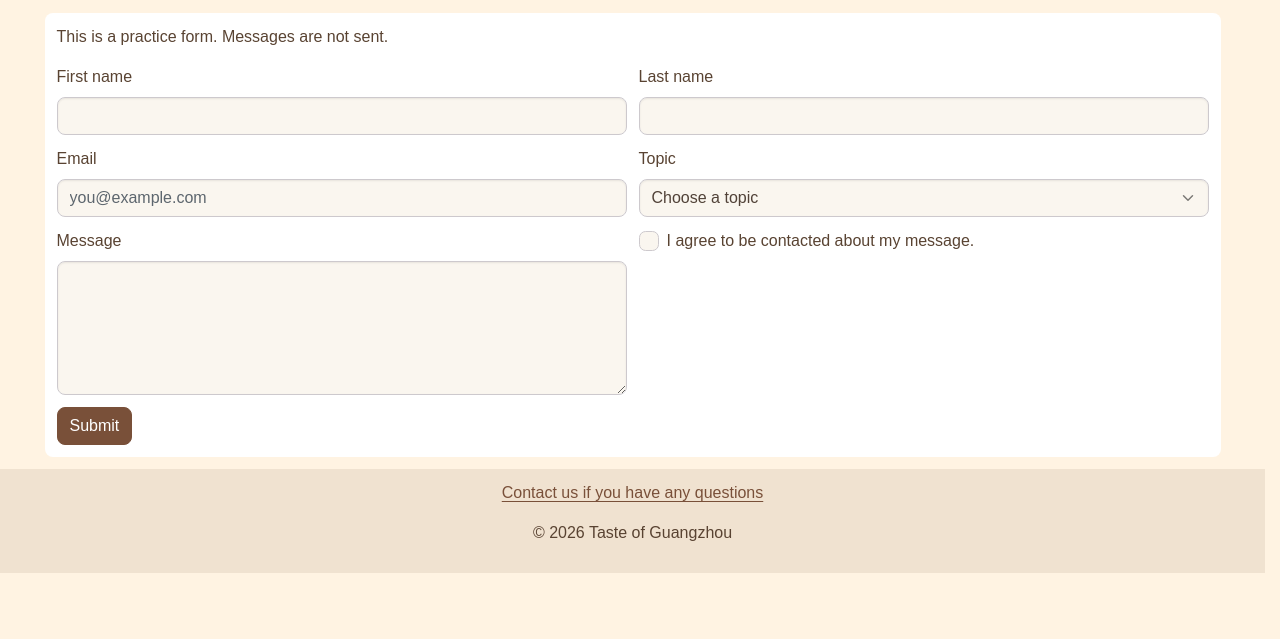
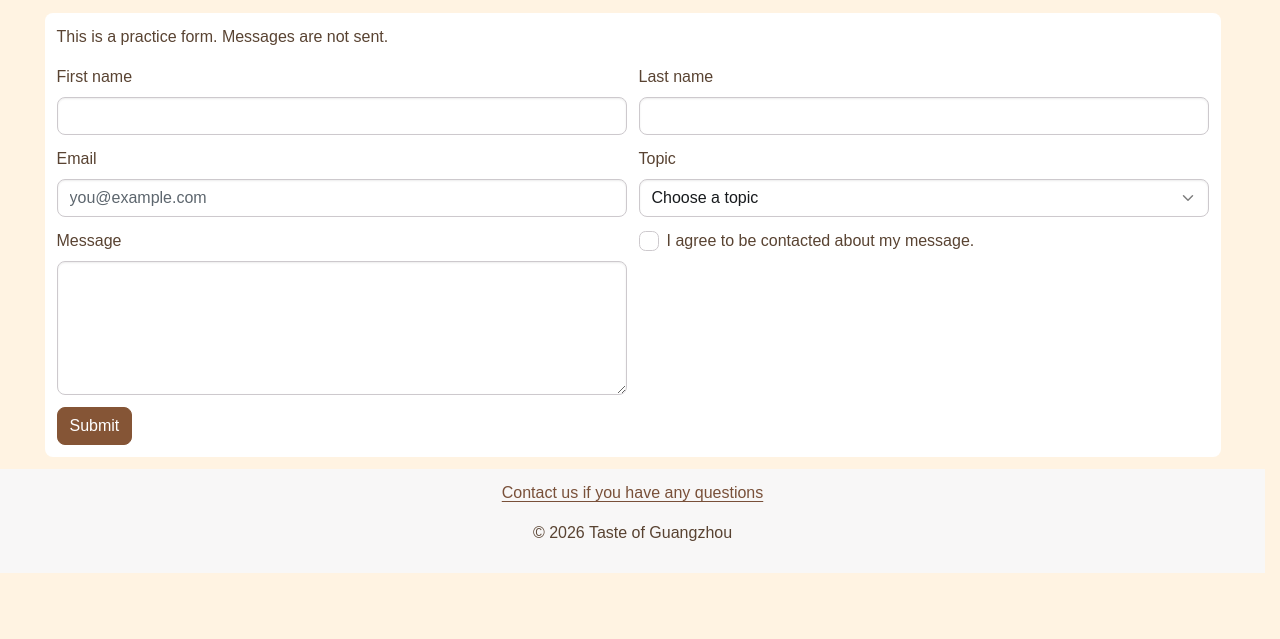
Before and after one commit to Viki666loo/Lab-6-1, a plain HTML site: page contact.html in a window 1280 px wide. Shown: the part 161-800 px from the top of the page. Drawn offline with Linux system fonts and the light colour scheme.

Commit message:
v3-color change

```diff
--- a/css/style.css
+++ b/css/style.css
@@ -3,10 +3,6 @@
     --bs-primary-bg: #795039;
     --bs-primary-fg: #795039;
     --bs-primary-contrast: #ffffff;
-    --bs-primary-focus-ring: #795039;
-    --bs-bg-body: #faf6ef;
-    --bs-fg-body: #514238;
-    --bs-bg-1: #f0e2d0;
 }
 body {
     font-family: Arial, sans-serif;
@@ -17,13 +13,16 @@ h1, h2, h3, h4 {
     font-family: Georgia, serif;
     color: #65432e;
 }
+.navbar, footer{
+    background-color: efd3ae;
+}
 .btn-solid.theme-primary {
-    --bs-btn-bg: #795039;
+    --bs-btn-bg: #855536;
     --bs-btn-color: #ffffff;
-    --bs-btn-border-color: #795039;
+    --bs-btn-border-color: #855536;
 }
 .btn-solid.theme-primary:hover {
-    --bs-btn-hover-bg: #5e3c29;
+    --bs-btn-hover-bg: #663e27;
     --bs-btn-hover-color: #ffffff;
-    --bs-btn-hover-border-color: #5e3c29;
+    --bs-btn-hover-border-color: #663e27;
 }
```
